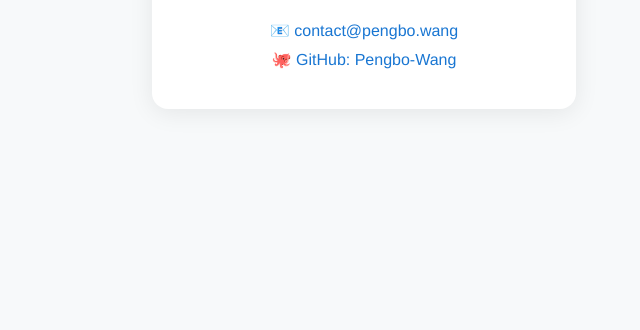
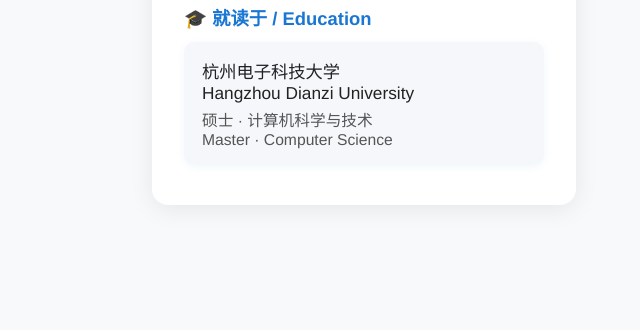
Before and after one commit to Pengbo-Wang/pengbo-wang.github.io, a plain HTML site: page index.html in a window 1280 px wide. Shown: the part 470-800 px from the top of the page, without its empty margins (276-916 px from the left). Drawn offline with Linux system fonts and the light colour scheme.

Commit message:
Add Education

```diff
--- a/index.html
+++ b/index.html
@@ -65,6 +65,41 @@
         font-size: 1.5rem;
       }
     }
+    .education {
+      margin-top: 32px;
+      text-align: left;
+    }
+    .education h3 {
+      margin: 0 0 12px 0;
+      font-size: 1.15rem;
+      color: #1976d2;
+      font-weight: 600;
+    }
+    .edu-card {
+      background: #f5f7fa;
+      border-radius: 10px;
+      padding: 16px 18px;
+      box-shadow: 0 2px 8px rgba(25, 118, 210, 0.06);
+      margin-bottom: 0;
+    }
+    .edu-school {
+      font-size: 1.08rem;
+      font-weight: 500;
+      color: #222;
+      margin-bottom: 4px;
+    }
+    .edu-degree {
+      font-size: 0.98rem;
+      color: #555;
+    }
+    @media (max-width: 480px) {
+      .education {
+        margin-top: 20px;
+      }
+      .edu-card {
+        padding: 12px 8px;
+      }
+    }
   </style>
 </head>
 <body>
@@ -75,7 +110,17 @@
     <div class="intro"></div>
     <div class="contact">
       <a href="mailto:contact@pengbo.wang">📧 contact@pengbo.wang</a>
-      <a href="https://github.com/pengbo-wang" target="_blank">🐙 GitHub: Pengbo-Wang</a>
+      <a href="https://github.com/pengbo-wang" target="_blank" style="display: inline-flex; align-items: center; gap: 4px;">
+        <svg xmlns="http://www.w3.org/2000/svg" width="1em" height="1em" viewBox="0 0 24 24" fill="#000000" style="vertical-align: middle;"><path d="M12 2C6.477 2 2 6.484 2 12.021c0 4.428 2.865 8.184 6.839 9.504.5.092.682-.217.682-.483 0-.237-.009-.868-.014-1.703-2.782.605-3.369-1.342-3.369-1.342-.454-1.154-1.11-1.462-1.11-1.462-.908-.62.069-.608.069-.608 1.004.07 1.532 1.032 1.532 1.032.892 1.53 2.341 1.088 2.91.832.091-.647.35-1.088.636-1.339-2.221-.253-4.555-1.113-4.555-4.951 0-1.093.39-1.988 1.029-2.688-.103-.253-.446-1.272.098-2.65 0 0 .84-.27 2.75 1.025A9.564 9.564 0 0 1 12 6.844c.85.004 1.705.115 2.504.337 1.909-1.295 2.748-1.025 2.748-1.025.546 1.378.202 2.397.1 2.65.64.7 1.028 1.595 1.028 2.688 0 3.847-2.337 4.695-4.566 4.944.359.309.678.919.678 1.852 0 1.336-.012 2.415-.012 2.744 0 .268.18.579.688.481C19.138 20.2 22 16.448 22 12.021 22 6.484 17.523 2 12 2z"/></svg>
+        Pengbo-Wang
+      </a>
+    </div>
+    <div class="education">
+      <h3>🎓 就读于 / Education</h3>
+      <div class="edu-card">
+        <div class="edu-school">杭州电子科技大学<br>Hangzhou Dianzi University</div>
+        <div class="edu-degree">硕士 · 计算机科学与技术<br>Master · Computer Science</div>
+      </div>
     </div>
   </div>
 </body>
```
